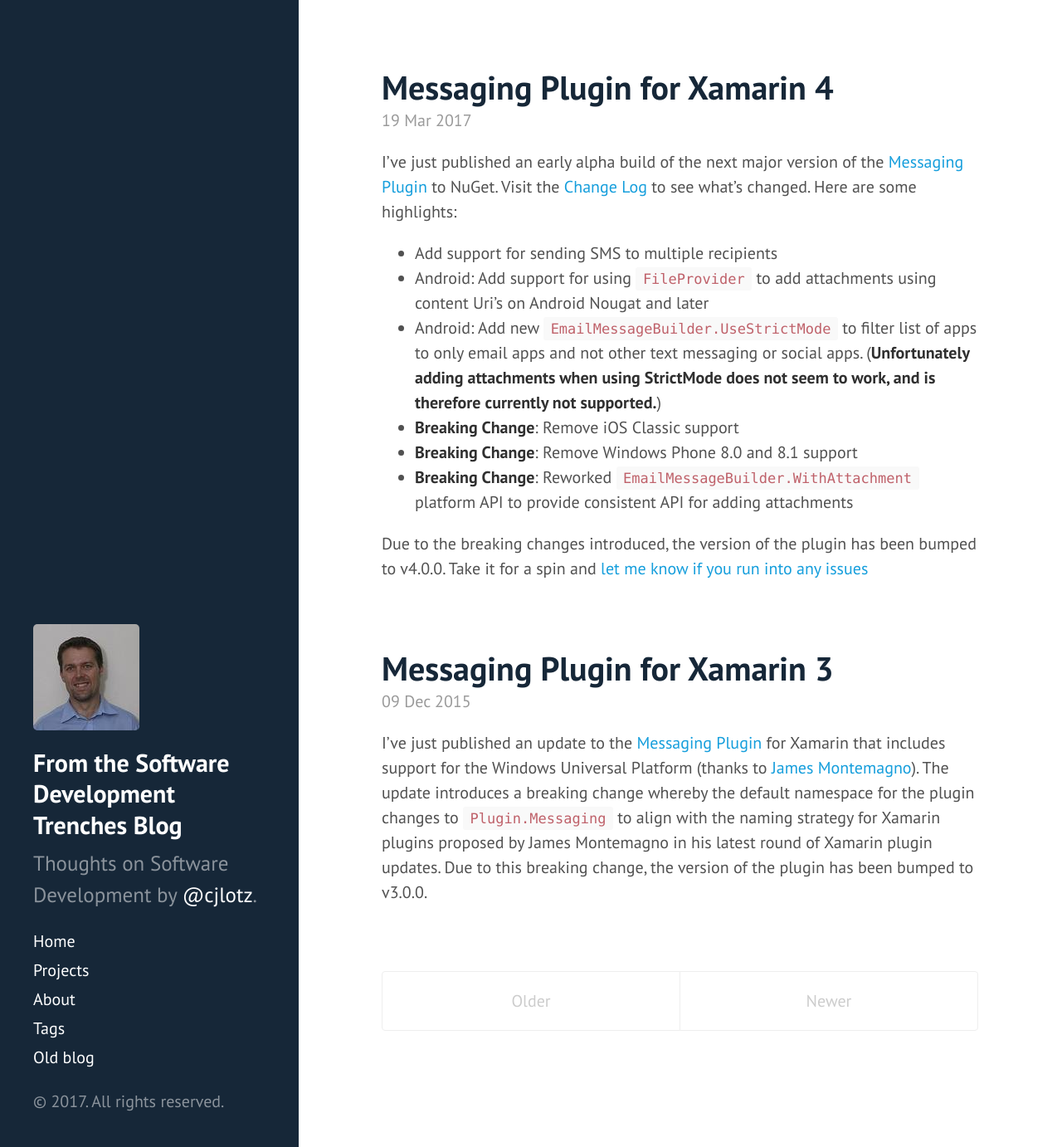
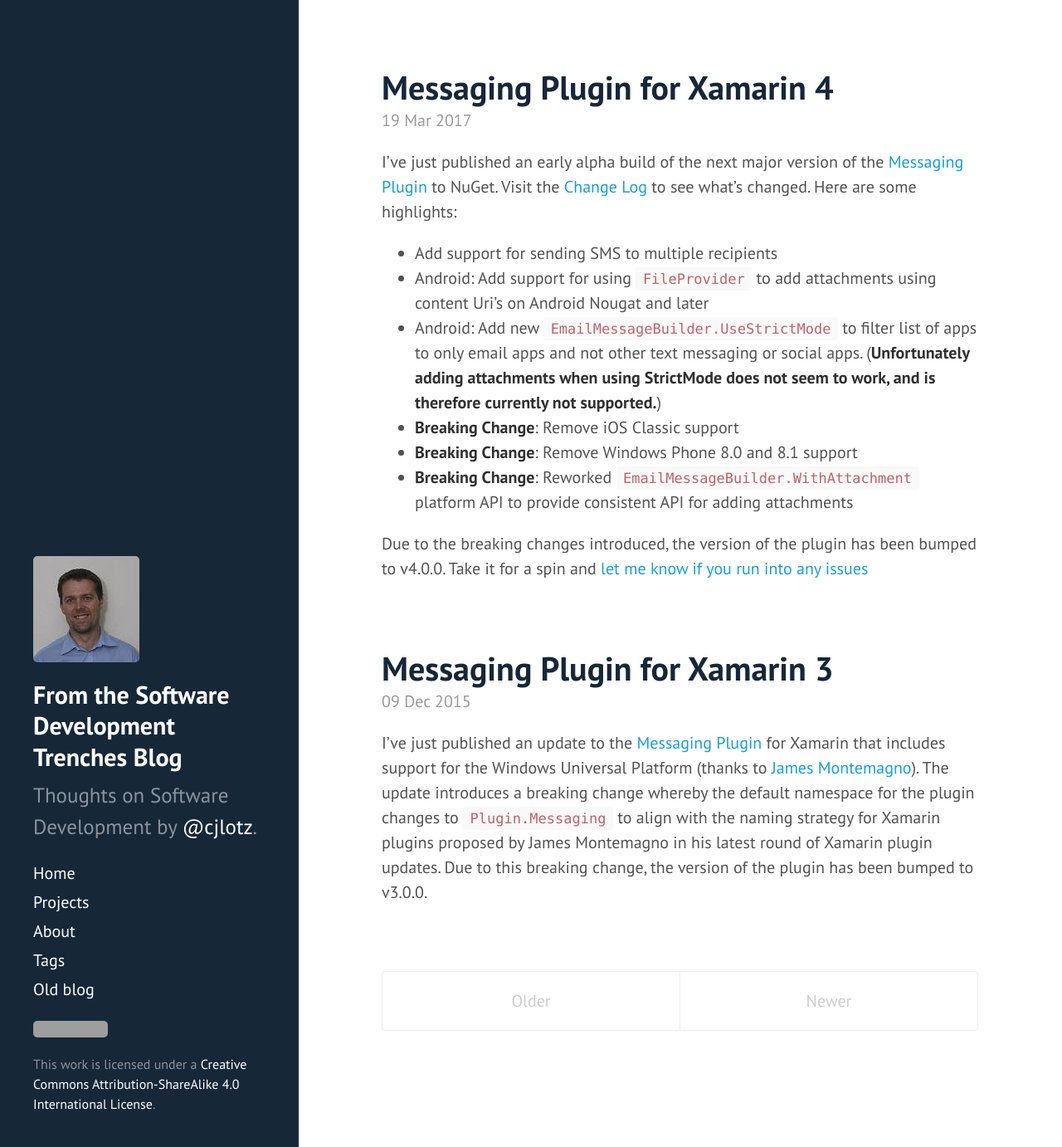
Before and after one commit to cjlotz/cjlotz.github.io, a Jekyll site: the page built from index.html, in a window 1280 px wide and 1382 px high. Shown: the whole window at 83% size. Built offline with Jekyll 4.4.1, drawn with Linux system fonts in a browser that asks for light colours; the list of posts is cut into pages by our own code; comment, search, counter and statistics services are not loaded; grey boxes are pictures that could not be loaded.

Commit message:
added creative commons licence link

```diff
--- a/_includes/sidebar.html
+++ b/_includes/sidebar.html
@@ -32,6 +32,6 @@
       <a class="sidebar-nav-item" href="https://fromthedevtrenches.blogspot.co.za">Old blog</a>
     </nav>
 
-    <p>&copy; {{ site.time | date: '%Y' }}. All rights reserved.</p>
+    <p class="sidebar-copyright"><a rel="license" href="http://creativecommons.org/licenses/by-sa/4.0/"><img alt="Creative Commons License" style="border-width:0" src="https://i.creativecommons.org/l/by-sa/4.0/88x31.png" /></a>This work is licensed under a <a rel="license" href="http://creativecommons.org/licenses/by-sa/4.0/">Creative Commons Attribution-ShareAlike 4.0 International License</a>.</p>
   </div>
 </div>
--- a/public/css/hyde.css
+++ b/public/css/hyde.css
@@ -118,8 +118,15 @@ a.sidebar-nav-item:focus {
   margin-bottom: 1rem;
 }
 
+.sidebar-copyright {
+  font-size: 16px;
+}
+
 @media (max-width: 48em) {
   .sidebar-photo img {
+    display: none
+  }
+  .sidebar-copyright img {
     display: none
   }
 }
```
